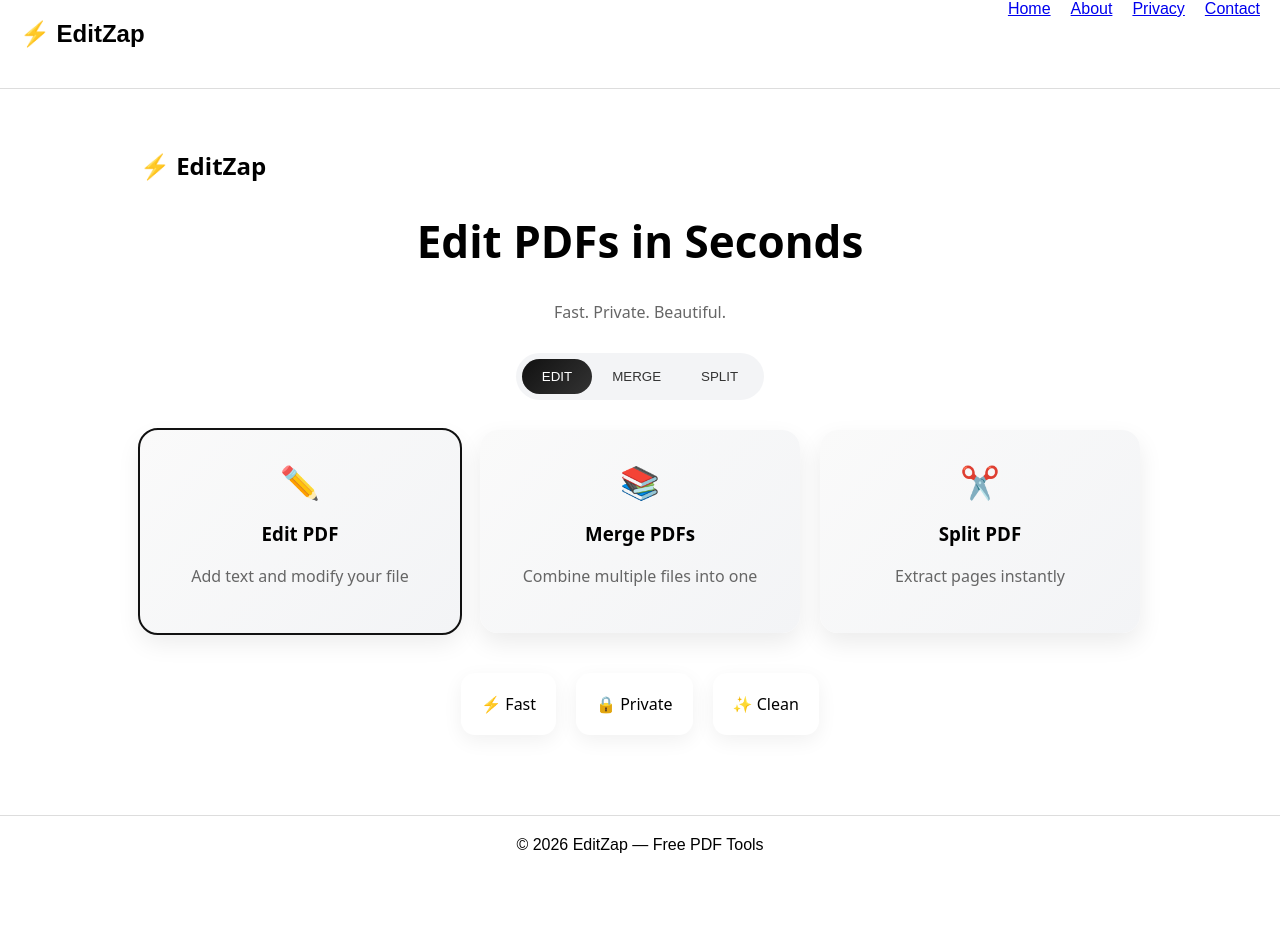
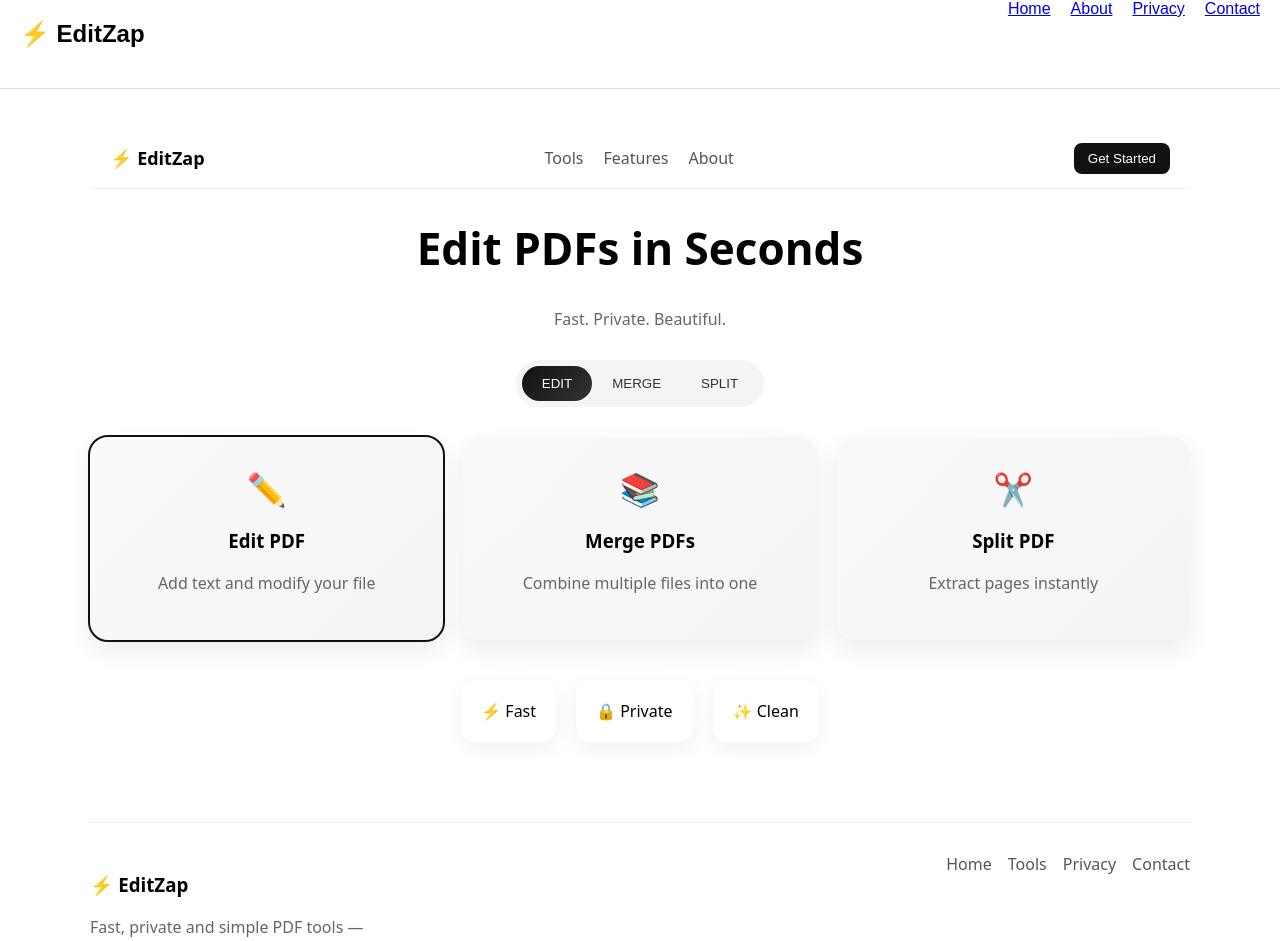
Before and after one commit to editzap/editzap, a Next.js app: page / in a window 1280 px wide. Shown: the part 20-961 px from the top of the page. Before the commit the page ends 894 px from the top, so only its background shows below. Built offline with nearby package versions, Linux system fonts and the light colour scheme.

Commit message:
final working version

```diff
--- a/app/page.tsx
+++ b/app/page.tsx
@@ -43,10 +43,18 @@ export default function Home() {
 
   return (
     <div style={container}>
-      {/* NAV */}
-      <motion.h2 initial={{ opacity: 0 }} animate={{ opacity: 1 }}>
-        ⚡ EditZap
-      </motion.h2>
+      {/* HEADER */}
+      <div style={header}>
+        <div style={logo}>⚡ EditZap</div>
+
+        <div style={navLinks}>
+          <span style={navItem}>Tools</span>
+          <span style={navItem}>Features</span>
+          <span style={navItem}>About</span>
+        </div>
+
+        <button style={ctaBtn}>Get Started</button>
+      </div>
 
       {/* HERO */}
       <motion.div
@@ -102,14 +110,33 @@ export default function Home() {
       {/* FEATURES */}
       <div style={features}>
         {["⚡ Fast", "🔒 Private", "✨ Clean"].map((f, i) => (
-          <motion.div
-            key={i}
-            whileHover={{ y: -6 }}
-            style={featureCard}
-          >
+          <motion.div key={i} whileHover={{ y: -6 }} style={featureCard}>
             {f}
           </motion.div>
         ))}
+      </div>
+
+      {/* FOOTER */}
+      <div style={footer}>
+        <div style={footerTop}>
+          <div>
+            <h3>⚡ EditZap</h3>
+            <p style={footerText}>
+              Fast, private and simple PDF tools — built for everyday use.
+            </p>
+          </div>
+
+          <div style={footerLinks}>
+            <span>Home</span>
+            <span>Tools</span>
+            <span>Privacy</span>
+            <span>Contact</span>
+          </div>
+        </div>
+
+        <div style={footerBottom}>
+          © {new Date().getFullYear()} EditZap. All rights reserved.
+        </div>
       </div>
     </div>
   );
@@ -119,9 +146,42 @@ export default function Home() {
 
 const container: React.CSSProperties = {
   padding: 40,
-  maxWidth: 1000,
+  maxWidth: 1100,
   margin: "auto",
   fontFamily: "system-ui",
+};
+
+const header: React.CSSProperties = {
+  display: "flex",
+  justifyContent: "space-between",
+  alignItems: "center",
+  padding: "14px 20px",
+  borderBottom: "1px solid #eee",
+  marginBottom: 20,
+};
+
+const logo: React.CSSProperties = {
+  fontWeight: 700,
+  fontSize: 18,
+};
+
+const navLinks: React.CSSProperties = {
+  display: "flex",
+  gap: 20,
+};
+
+const navItem: React.CSSProperties = {
+  cursor: "pointer",
+  color: "#555",
+};
+
+const ctaBtn: React.CSSProperties = {
+  padding: "8px 14px",
+  background: "#111",
+  color: "#fff",
+  borderRadius: 8,
+  cursor: "pointer",
+  border: "none",
 };
 
 const hero: React.CSSProperties = {
@@ -207,6 +267,7 @@ const features: React.CSSProperties = {
   justifyContent: "center",
   gap: 20,
   marginTop: 40,
+  flexWrap: "wrap",
 };
 
 const featureCard: React.CSSProperties = {
@@ -215,3 +276,34 @@ const featureCard: React.CSSProperties = {
   background: "#fff",
   boxShadow: "0 6px 20px rgba(0,0,0,0.06)",
 };
+
+const footer: React.CSSProperties = {
+  marginTop: 80,
+  paddingTop: 30,
+  borderTop: "1px solid #eee",
+};
+
+const footerTop: React.CSSProperties = {
+  display: "flex",
+  justifyContent: "space-between",
+  flexWrap: "wrap",
+  gap: 20,
+};
+
+const footerLinks: React.CSSProperties = {
+  display: "flex",
+  gap: 16,
+  color: "#555",
+  cursor: "pointer",
+};
+
+const footerBottom: React.CSSProperties = {
+  marginTop: 20,
+  fontSize: 12,
+  color: "#888",
+};
+
+const footerText: React.CSSProperties = {
+  color: "#666",
+  maxWidth: 300,
+};
```
